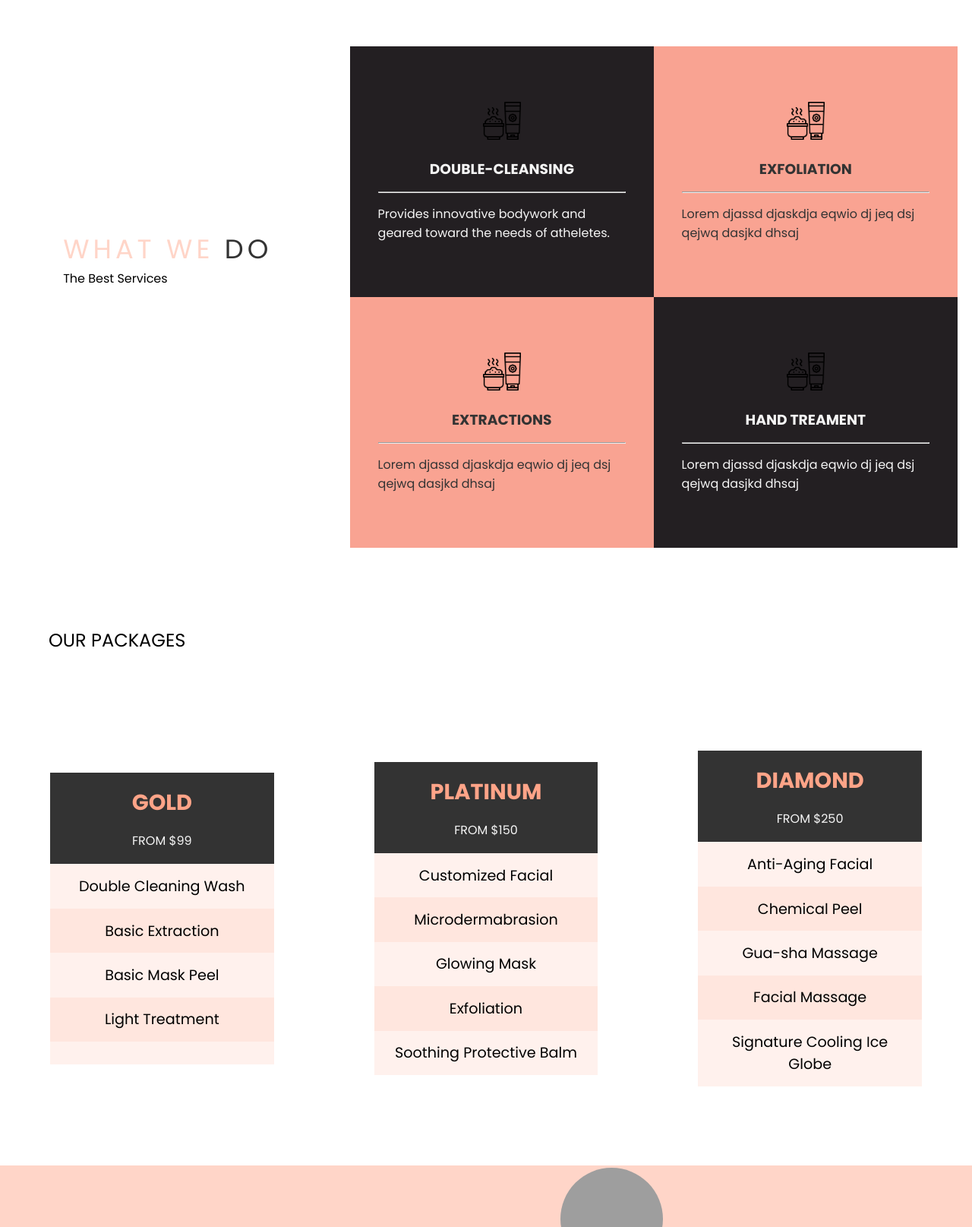
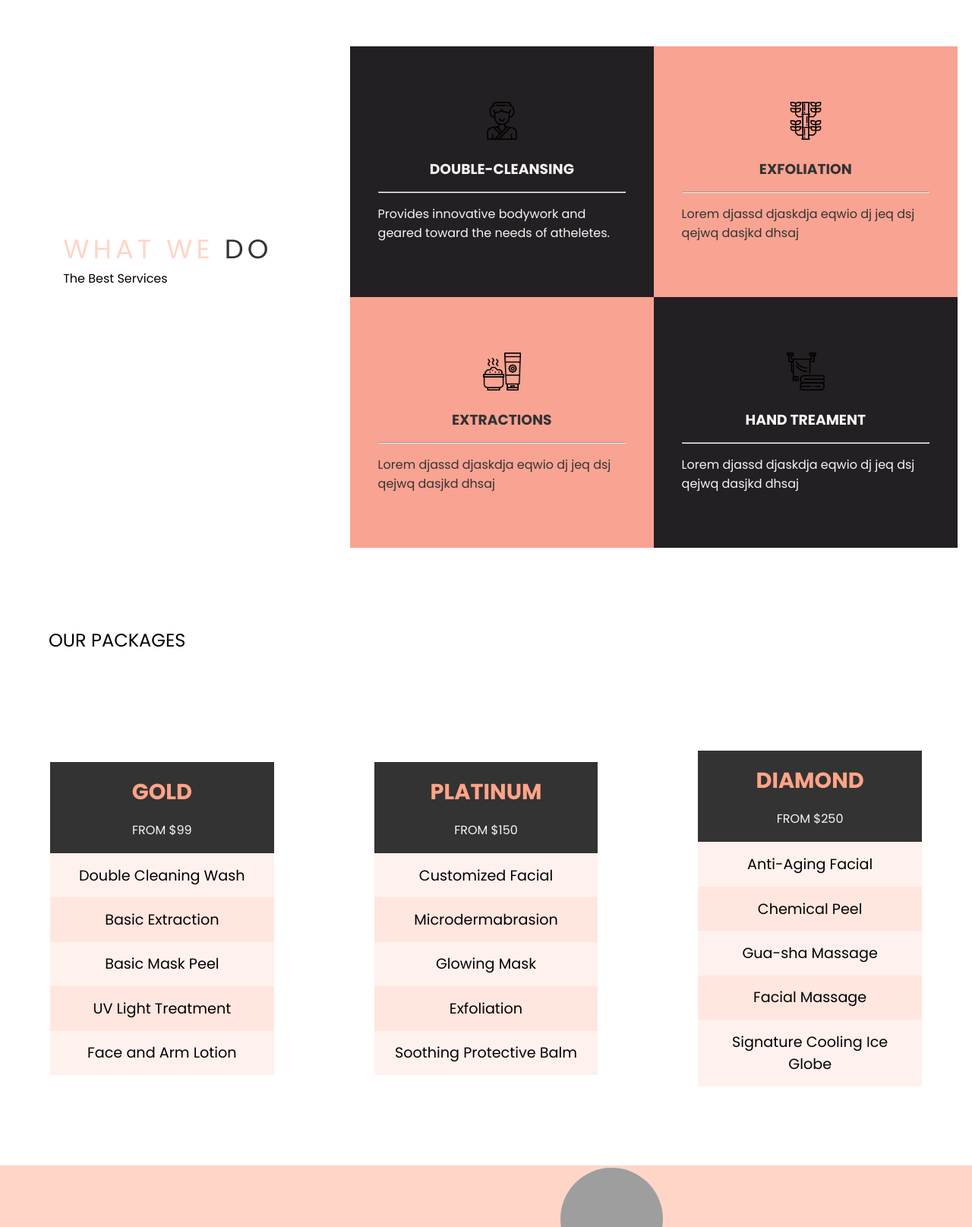
Before and after one commit to lorenzejay/lorient, a Gatsby site: page / in a window 1280 px wide. Shown: the part 1020-2635 px from the top of the page at 76% size. Built offline with nearby package versions, Linux system fonts and the light colour scheme; Gatsby itself is replaced by a stand-in of ours; grey boxes are pictures that could not be loaded.

Commit message:
deleted unuses images and files

```diff
--- a/gatsby-config.js
+++ b/gatsby-config.js
@@ -1,8 +1,8 @@
 module.exports = {
   siteMetadata: {
     title: `Lorient`,
-    description: `Feel Revitalize, young and make heads turn back.`,
-    author: `Uplift Digital Solutions`,
+    description: `Feel Revitalized, young and make heads turn back.`,
+    author: `Lucy Hernandez`,
   },
   plugins: [
     `gatsby-plugin-styled-components`,
--- a/src/components/features.js
+++ b/src/components/features.js
@@ -103,14 +103,14 @@ export const FeaturedCard = styled.div`
 const Features = () => {
   const data = useStaticQuery(graphql`
     query {
-      facial1: file(relativePath: { eq: "facial6.jpg" }) {
+      facial1: file(relativePath: { eq: "woman.png" }) {
         childImageSharp {
           fluid(maxWidth: 300, quality: 40) {
             ...GatsbyImageSharpFluid_withWebp
           }
         }
       }
-      facial2: file(relativePath: { eq: "facial6.jpg" }) {
+      facial2: file(relativePath: { eq: "bamboo.png" }) {
         childImageSharp {
           fluid(maxWidth: 300, quality: 40) {
             ...GatsbyImageSharpFluid_withWebp
@@ -124,7 +124,7 @@ const Features = () => {
           }
         }
       }
-      facial4: file(relativePath: { eq: "facemask.png" }) {
+      facial4: file(relativePath: { eq: "towels.png" }) {
         childImageSharp {
           fluid(maxWidth: 300, quality: 40) {
             ...GatsbyImageSharpFluid_withWebp
@@ -145,7 +145,10 @@ const Features = () => {
 
       <div className="featured-card-container">
         <FeaturedCard contrast={false} id={1}>
-          <img src={data.facial3.childImageSharp.fluid.src} />
+          <img
+            src={data.facial1.childImageSharp.fluid.src}
+            alt="facial-icons"
+          />
           <h3>Double-Cleansing</h3>
           <hr />
           <p>
@@ -154,19 +157,28 @@ const Features = () => {
           </p>
         </FeaturedCard>
         <FeaturedCard contrast={true} id={2}>
-          <img src={data.facial3.childImageSharp.fluid.src} />
+          <img
+            src={data.facial2.childImageSharp.fluid.src}
+            alt="facial-icons"
+          />
           <h3>Exfoliation</h3>
           <hr />
           <p>Lorem djassd djaskdja eqwio dj jeq dsj qejwq dasjkd dhsaj</p>
         </FeaturedCard>
         <FeaturedCard contrast={true} id={3}>
-          <img src={data.facial3.childImageSharp.fluid.src} />
+          <img
+            src={data.facial3.childImageSharp.fluid.src}
+            alt="facial-icons"
+          />
           <h3>Extractions</h3>
           <hr />
           <p>Lorem djassd djaskdja eqwio dj jeq dsj qejwq dasjkd dhsaj</p>
         </FeaturedCard>
         <FeaturedCard contrast={false} id={4}>
-          <img src={data.facial3.childImageSharp.fluid.src} />
+          <img
+            src={data.facial4.childImageSharp.fluid.src}
+            alt="facial-icons"
+          />
           <h3>Hand Treament</h3>
           <hr />
           <p>Lorem djassd djaskdja eqwio dj jeq dsj qejwq dasjkd dhsaj</p>
--- a/src/components/pricing.js
+++ b/src/components/pricing.js
@@ -88,8 +88,8 @@ const Pricing = () => {
               <li>Double Cleaning Wash</li>
               <li>Basic Extraction</li>
               <li>Basic Mask Peel</li>
-              <li>Light Treatment</li>
-              <li></li>
+              <li>UV Light Treatment</li>
+              <li>Face and Arm Lotion</li>
             </ul>
           </div>
         </PricingCards>
```
Also changed, not shown: gatsby-node.js (deleted, +0 -7 lines), gatsby-ssr.js (deleted, +0 -7 lines), src/pages/page-2.js (deleted, +0 -16 lines), src/pages/using-typescript.tsx (deleted, +0 -34 lines), src/images/01-Lotion.png (deleted), src/images/bamboo.png (added), src/images/facemask.png (deleted), src/images/gatsby-astronaut.png (deleted), src/images/gatsby-icon.png (deleted), src/images/lucylogo.png (deleted), src/images/towels.png (added), src/images/woman.png (renamed from src/images/13-Woman.png), 1 other file.
